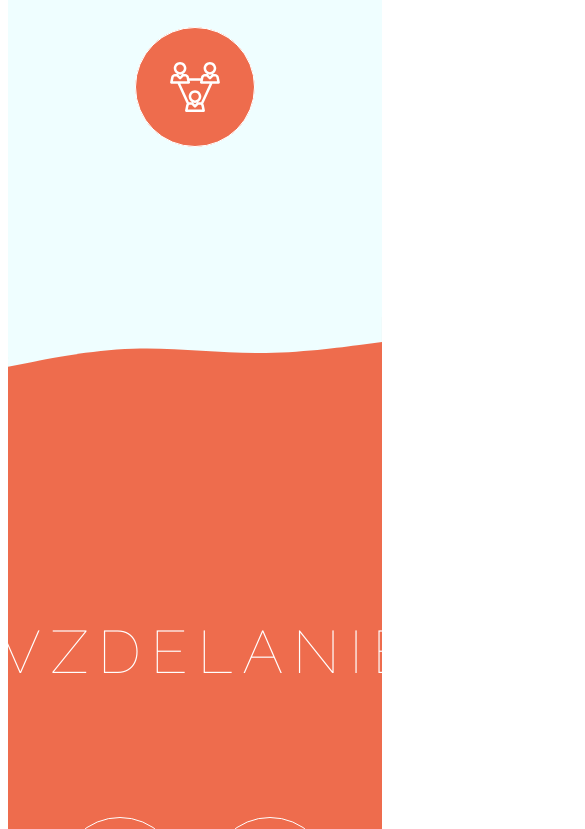
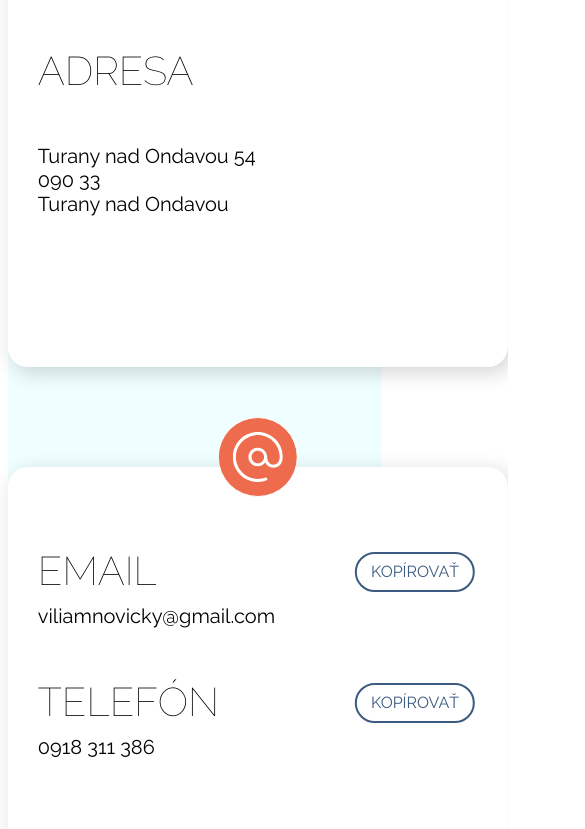
Before and after one commit to viliamnovicky/resume, a website: page index.html in a window 390 px wide. Shown: the part 1171-2000 px from the top of the page, 585 px wide, since content can reach past the window. Drawn offline with Linux system fonts and the light colour scheme.

Commit message:
media queries for smaller screens

```diff
--- a/index.html
+++ b/index.html
@@ -47,7 +47,7 @@
                     <p class="address__paragraph">Turany nad Ondavou</p>
                 </div>
             </div>
-            <div class="address__cont address__cont--home">
+            <div class="address__cont address__cont--email">
                 <div class="img__cont address__icon">
                     <img src="./img/svg/email.svg" alt="" class="img img__icon">
                 </div>
--- a/scss/abstract/_animations.scss
+++ b/scss/abstract/_animations.scss
@@ -11,10 +11,20 @@
 
 @keyframes header {
     0% {
-        letter-spacing: 7rem;
+        letter-spacing: 6rem;
         opacity: 0;
     }
     100% {
         opacity: 1;
     }
 }
+
+@keyframes header-ntb {
+    0% {
+        letter-spacing: 5rem;
+        opacity: 0;
+    }
+    100% {
+        opacity: 1;
+    }
+}
--- a/scss/abstract/_mixins.scss
+++ b/scss/abstract/_mixins.scss
@@ -1,3 +1,24 @@
+// Screen breakpoints
+@mixin respond($breakpoint) {
+    @if $breakpoint == mini-phone {
+        @media only screen and (max-width: 27.5em) { @content };    //600px
+    }
+    @if $breakpoint == phone {
+        @media only screen and (max-width: 37.5em) { @content };    //600px
+    }
+    @if $breakpoint == tab-port {
+        @media only screen and (max-width: 62.5em) { @content };     //1000px
+    }
+    @if $breakpoint == tab-land {
+        @media only screen and (max-width: 78em) { @content };    //1250px
+    }
+    @if $breakpoint == ntb {
+        @media only screen and (max-width: 85.5em) { @content };    //1366px
+    }
+}
+
+// Position
+
 @mixin absolute-center {
     position: absolute;
     left: 50%;
--- a/scss/layout/_sections.scss
+++ b/scss/layout/_sections.scss
@@ -13,6 +13,10 @@
         text-transform: uppercase;
         top: 25rem;
         width: 100vw;
+
+        @include respond(ntb) {
+            font-size: $font-size-h3;
+        }
     }
 
     &__intro {
@@ -25,6 +29,10 @@
         position: relative;
         background: $color-light;
         height: 80rem;
+
+        @include respond(ntb) {
+            height: 200rem;
+        }
     }
 
     &__education {
--- a/scss/pages/_address.scss
+++ b/scss/pages/_address.scss
@@ -1,24 +1,40 @@
 .address {
+    @include absolute-center-x;
     display: flex;
     width: 100%;
     padding: 0 55rem;
     height: 100%;
     justify-content: space-evenly;
     position: absolute;
-    //top: 15rem;
-    left: 50%;
-    transform: translateX(-50%);
     transition: all .2s;
     z-index: 10;
+
+    @include respond(ntb) {
+        top: 40rem;
+        flex-direction: column;
+        justify-content: center;
+        padding: 0;
+        height: 75%;
+    }
 
     &:hover {
         padding: 0;
         padding-top: 15rem;
 
+        @include respond(ntb) {
+            padding-top: 0;
+        }
+
         .address__cont {
             background: $color-white;
             width: 40rem;
             box-shadow: .5rem .5rem 2rem rgba($color-dark, .2);
+
+            @include respond(ntb) {
+                background: $color-white;
+                width: 50rem;
+                height: 40rem;
+            }
         }
 
         .address__icon {
@@ -43,6 +59,14 @@
         position: relative;
         transition: all .2s;
         margin-top: 25rem;
+
+        @include respond(ntb) {
+            background: $color-white;
+            width: 50rem;
+            margin: auto;
+            height: 40rem;
+            box-shadow: .5rem .5rem 2rem rgba($color-dark, .2);
+        }
     }
 
     &__icon {
@@ -54,6 +78,12 @@
         height: 12rem;
         border: 1px solid $color-white;
         top: 65%;
+
+        @include respond(ntb) {
+            top: -5rem;
+            width: 8rem;
+            height: 8rem;
+        }
     }
 
     &__text {
@@ -61,6 +91,10 @@
         left: 3rem;
         top: 8rem;
         opacity: 0;
+
+        @include respond(ntb) {
+            opacity: 1;
+        }
 
         &--social {
             display: grid;
@@ -74,6 +108,10 @@
             .btn {
                 margin-top: .4rem;
                 margin-left: 3.8rem;
+
+                @include respond(ntb) {
+                    margin-left: 13.8rem;
+                }
             }
         }
     }
@@ -89,7 +127,6 @@
         span {
             transition: all .2s;
             position: absolute;
-            left: 120%;
             text-transform: uppercase;
             color:$color-white;
             background: $color-secondary;
@@ -99,6 +136,10 @@
             z-index: 10;
             box-shadow: .5rem .5rem 2rem rgba($color-dark, .2);
             font-size: $font-size-h5;
+
+            @include respond(ntb) {
+                left: 0;
+            }
         }
     }
 
@@ -121,6 +162,10 @@
             position: absolute;
             top: .5rem;
             right: -10rem;
+
+            @include respond(ntb) {
+                right: -20rem;
+            }
         }
     }
 }
--- a/scss/pages/_header.scss
+++ b/scss/pages/_header.scss
@@ -8,6 +8,10 @@
         text-align: center;
         color: $color-light;
         animation: header 1s;
+
+        @include respond(ntb) {
+            animation: header-ntb 1s;
+        }
     }
 
     &__heading {
@@ -16,12 +20,20 @@
         padding-left: .2rem;
         font-weight: 200;
 
+        @include respond(ntb) {
+            font-size: $font-size-h2;
+        }
+
         &--secondary {
             letter-spacing:4.3rem;
             padding-left: 4.3rem;
             font-weight: 100;
+
+            @include respond(ntb) {
+                font-size: $font-size-h3;
+                letter-spacing:3.6rem;
+                padding-left: 3.6rem;
+            }
         }
     }
-
-
 }
```
Also changed, not shown: css/style.css, 1 other file.
